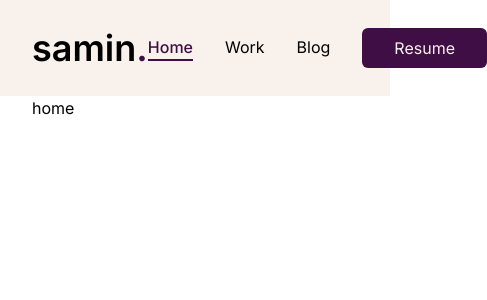
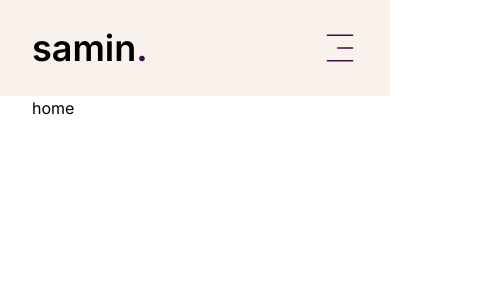
Before and after one commit to saminsss/portfolio, a Next.js app: page / in a window 390 px wide. Shown: the top 300 px of the page, 487 px wide, since content can reach past the window. Built offline with nearby package versions, Linux system fonts and the light colour scheme.

Commit message:
add mobile nav
refactor nav

```diff
--- a/package.json
+++ b/package.json
@@ -21,6 +21,7 @@
     "next": "14.2.5",
     "react": "^18",
     "react-dom": "^18",
+    "react-icons": "^5.2.1",
     "tailwind-merge": "^2.4.0",
     "tailwindcss-animate": "^1.0.7"
   },
--- a/src/components/Header.tsx
+++ b/src/components/Header.tsx
@@ -1,20 +1,17 @@
-import Link from 'next/link';
-import Nav from './Nav';
-import NavButton from './NavButton';
+import DesktopNav from './Nav/DesktopNav';
+import Logo from './Nav/Logo';
+import MobileNav from './Nav/MobileNav';
 
 const Header = () => {
   return (
     <header className="h-header flex text-black bg-primary">
       <div className="container flex justify-between items-center">
-        {/** Logo */}
-        <Link href="/">
-          <h1 className="text-4xl font-semibold">
-            samin<span className="text-secondary">.</span>
-          </h1>
-        </Link>
-        <div className="flex gap-8 justify-center items-center">
-          <Nav />
-          <NavButton href="/resume">Resume</NavButton>
+        <Logo />
+        <div className="hidden md:flex">
+          <DesktopNav />
+        </div>
+        <div className="flex md:hidden">
+          <MobileNav />
         </div>
       </div>
     </header>
--- a/src/components/Nav.tsx
+++ b/src/components/Nav/DesktopNav.tsx
@@ -2,6 +2,7 @@
 
 import Link from 'next/link';
 import { usePathname } from 'next/navigation';
+import NavButton from './NavButton';
 
 const links = [
   {
@@ -18,10 +19,10 @@
   },
 ];
 
-const Nav = () => {
+const DesktopNav = () => {
   const path = usePathname();
   return (
-    <nav className="flex gap-8">
+    <nav className="flex gap-8 items-center capitalize transition-all">
       {links.map((link) => {
         return (
           <Link
@@ -29,15 +30,16 @@
             key={link.path}
             className={
               path === link.path
-                ? 'text-secondary border-b-2 border-secondary capitalize font-medium transition-all'
-                : 'capitalize'
+                ? 'text-secondary border-b-2 border-secondary font-medium '
+                : ''
             }>
             {link.name}
           </Link>
         );
       })}
+      <NavButton href="/resume">Resume</NavButton>
     </nav>
   );
 };
 
-export default Nav;
+export default DesktopNav;
--- /dev/null
+++ b/src/components/Nav/Logo.tsx
@@ -0,0 +1,13 @@
+import Link from 'next/link';
+
+const Logo = () => {
+  return (
+    <Link href="/">
+      <h1 className="text-4xl font-semibold">
+        samin<span className="text-secondary">.</span>
+      </h1>
+    </Link>
+  );
+};
+
+export default Logo;
--- /dev/null
+++ b/src/components/Nav/MobileNav.tsx
@@ -0,0 +1,54 @@
+'use client';
+
+import Link from 'next/link';
+import { usePathname } from 'next/navigation';
+import { CiMenuFries } from 'react-icons/ci';
+import { Sheet, SheetContent, SheetTrigger } from '../ui/sheet';
+import Logo from './Logo';
+
+const links = [
+  {
+    name: 'home',
+    path: '/',
+  },
+  {
+    name: 'work',
+    path: '/work',
+  },
+  {
+    name: 'blog',
+    path: '/blog',
+  },
+];
+
+const MobileNav = () => {
+  const path = usePathname();
+  return (
+    <div className="ml-auto">
+      <Sheet>
+        <SheetTrigger className="flex justify-center items-center">
+          <CiMenuFries className="text-4xl text-secondary" />
+        </SheetTrigger>
+        <SheetContent className="flex flex-col justify-center items-center gap-36">
+          <Logo />
+          <nav className="flex flex-col gap-6 capitalize transition-all text-center">
+            {links.map((link) => (
+              <Link
+                href={link.path}
+                key={link.path}
+                className={
+                  path === link.path
+                    ? 'text-secondary border-b-2 border-secondary font-medium'
+                    : ''
+                }>
+                {link.name}
+              </Link>
+            ))}
+          </nav>
+        </SheetContent>
+      </Sheet>
+    </div>
+  );
+};
+
+export default MobileNav;
--- a/src/components/PageTransition.tsx
+++ b/src/components/PageTransition.tsx
@@ -19,13 +19,13 @@
     <AnimatePresence mode="wait" initial={false}>
       <motion.div key={pathname}>
         <motion.div
-          className="bg-primary fixed top-header w-screen z-50 overflow-hidden"
+          className="bg-primary fixed top-header w-screen overflow-hidden"
           transition={transitionSpringPhysics}
           animate={{ height: '0vh' }}
           exit={{ height: '100vh' }}
         />
         <motion.div
-          className="bg-primary fixed top-header w-screen z-50 overflow-hidden"
+          className="bg-primary fixed top-header w-screen overflow-hidden"
           transition={transitionSpringPhysics}
           initial={{ height: '100vh' }}
           animate={{ height: '0vh', transition: { delay: 0 } }}
```
Also changed, not shown: src/components/ui/sheet.tsx (+51 -49 lines), src/components/Nav/NavButton.tsx (renamed from src/components/NavButton.tsx), 1 other file (tests, documents, lock files or other folders).
